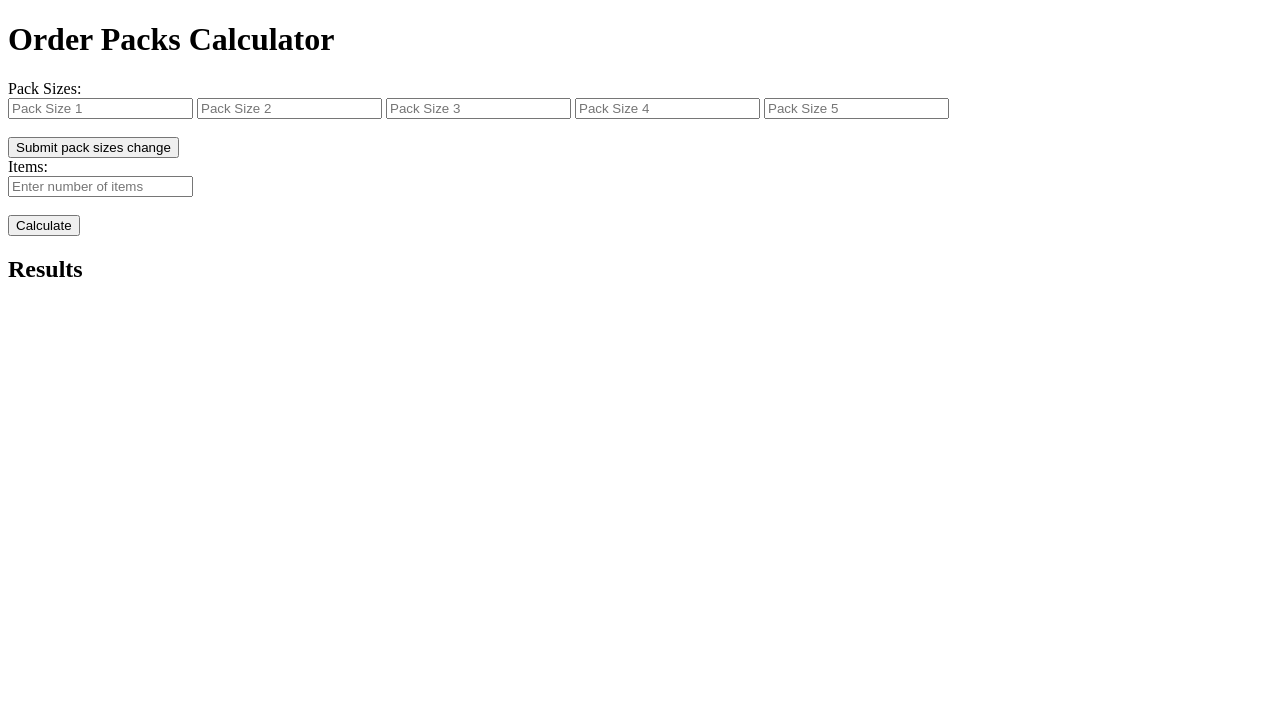
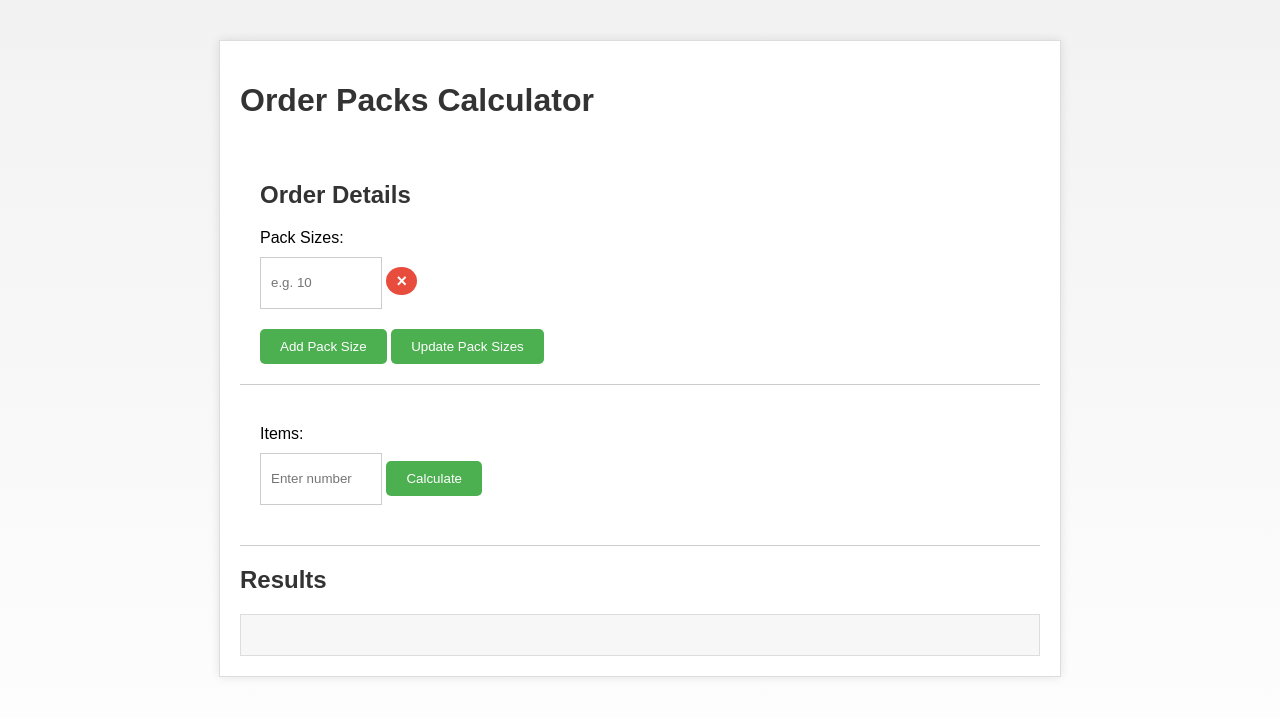
Before and after one commit to mbilalsurathia/Re_Partners_Service, a plain HTML site: page index.html in a window 1280 px wide. Drawn offline with Linux system fonts and the light colour scheme.

Commit message:
Update index.html

```diff
--- a/index.html
+++ b/index.html
@@ -1,49 +1,166 @@
+
+
 <!DOCTYPE html>
 <html lang="en">
 <head>
     <meta charset="UTF-8">
     <meta name="viewport" content="width=device-width, initial-scale=1.0">
     <title>Pack Calculator</title>
+    <style>
+        /* Add some basic styling to make the page more visually appealing */
+        body {
+            font-family: Arial, sans-serif;
+            background-image: linear-gradient(to bottom, #f2f2f2, #fff);
+            height: 100vh;
+            margin: 0;
+            padding: 0;
+        }
+        .container {
+            max-width: 800px;
+            margin: 40px auto;
+            padding: 20px;
+            background-color: #fff;
+            border: 1px solid #ddd;
+            box-shadow: 0 0 10px rgba(0, 0, 0, 0.1);
+        }
+        .section {
+            margin-bottom: 20px;
+            padding: 20px;
+            border-bottom: 1px solid #ccc;
+        }
+        label {
+            display: block;
+            margin-bottom: 10px;
+        }
+        input[type="number"] {
+            width: 100px;
+            height: 30px;
+            margin-bottom: 20px;
+            padding: 10px;
+            border: 1px solid #ccc;
+        }
+        button {
+            background-color: #4CAF50;
+            color: #fff;
+            padding: 10px 20px;
+            border: none;
+            border-radius: 5px;
+            cursor: pointer;
+        }
+        button:hover {
+            background-color: #3e8e41;
+        }
+        h1, h2 {
+            color: #333;
+        }
+        #results {
+            padding: 20px;
+            background-color: #f7f7f7;
+            border: 1px solid #ddd;
+        }
+        .remove-pack-size {
+            font-size: 18px;
+            font-weight: bold;
+            line-height: 1;
+            color: #fff;
+            background-color: #e74c3c;
+            border: none;
+            border-radius: 50%;
+            cursor: pointer;
+            padding: 5px 10px;
+            transition: background-color 0.2s ease-in-out;
+        }
+        .remove-pack-size:hover {
+            background-color: #c0392b;
+        }
+    </style>
 </head>
 <body>
-<h1>Order Packs Calculator</h1>
-
-<div>
-    <label for="packSizes">Pack Sizes:</label><br>
-    <input type="number" id="pack1" placeholder="Pack Size 1">
-    <input type="number" id="pack2" placeholder="Pack Size 2">
-    <input type="number" id="pack3" placeholder="Pack Size 3">
-    <input type="number" id="pack4" placeholder="Pack Size 4">
-    <input type="number" id="pack5" placeholder="Pack Size 5"><br><br>
-    <button onclick="submitPackSizes()">Submit pack sizes change</button>
+<div class="container">
+    <h1>Order Packs Calculator</h1>
+    <div class="section">
+        <h2>Order Details</h2>
+        <label for="packSizes">Pack Sizes:</label>
+        <div id="pack-size-container">
+            <div class="pack-size-input">
+                <input type="number" id="pack1" placeholder="e.g. 10" title="Small Pack">
+                <button class="remove-pack-size" onclick="removePackSize(this)">×</button>
+            </div>
+        </div>
+        <button class="add-pack-size" onclick="addPackSize()">Add Pack Size</button>
+        <button onclick="submitPackSizes()">Update Pack Sizes</button>
+        <div id="pack-size-feedback"></div>
+    </div>
+    <div class="section">
+        <label for="items">Items:</label>
+        <input type="number" id="items" placeholder="Enter number of items">
+        <button onclick="calculatePacks()">Calculate</button>
+    </div>
+    <h2>Results</h2>
+    <div id="results"></div>
 </div>
-
-<div>
-    <label for="items">Items:</label><br>
-    <input type="number" id="items" placeholder="Enter number of items"><br><br>
-    <button onclick="calculatePacks()">Calculate</button>
-</div>
-
-<h2>Results</h2>
-<div id="results"></div>
 
 <script>
     let packSizes = [];
+    let packSizeCount = 1;
 
+    function addPackSize() {
+        const packSizeContainer = document.getElementById('pack-size-container');
+        const newPackSizeInput = document.createElement('div');
+        newPackSizeInput.className = 'pack-size-input';
+        newPackSizeInput.innerHTML = `
+            <input type="number" placeholder="e.g. ${packSizeCount + 1}0" title="${packSizeCount + 1} Pack">
+            <button class="remove-pack-size" onclick="removePackSize(this)">×</button>
+        `;
+        packSizeContainer.appendChild(newPackSizeInput);
+        packSizeCount++;
+    }
+
+    function removePackSize(element) {
+        element.parentNode.remove();
+    }
     function submitPackSizes() {
-        packSizes = [
-            parseInt(document.getElementById('pack1').value),
-            parseInt(document.getElementById('pack2').value),
-            parseInt(document.getElementById('pack3').value),
-            parseInt(document.getElementById('pack4').value),
-            parseInt(document.getElementById('pack5').value),
-        ];
-        alert('Pack sizes updated');
+        packSizes = [];
+        const packSizeInputs = document.getElementById('pack-size-container').getElementsByTagName('input');
+        for (let i = 0; i < packSizeInputs.length; i++) {
+            const packValue = packSizeInputs[i].value;
+            const parsedValue = parseInt(packValue);
+            // Check if the input is not empty and is a valid number
+            if (packValue && !isNaN(parsedValue)) {
+                packSizes.push(parsedValue);
+            }
+        }
+        if (packSizes.length === 0) {
+            alert('No valid pack sizes added.');
+        } else {
+            alert('Pack sizes updated: ' + packSizes.join(', '));
+        }
+    }
+
+    function submitPackSizes1() {
+        // Collect pack sizes from input fields
+        for (let i = 1; i <= 5; i++) {
+            const packValue = document.getElementById(`pack${i}`).value;
+            const parsedValue = parseInt(packValue);
+
+            // Check if the input is not empty and is a valid number
+            if (packValue && !isNaN(parsedValue)) {
+                packSizes.push(parsedValue);
+            }
+        }
+
+        if (packSizes.length === 0) {
+            alert('No valid pack sizes added.');
+        } else {
+            alert('Pack sizes updated: ' + packSizes.join(', '));
+        }
     }
 
     function calculatePacks() {
         const items = parseInt(document.getElementById('items').value);
-
+        console.log(packSizes)
+        const resultDiv = document.getElementById('results');
+        resultDiv.innerHTML = JSON.stringify({})
         fetch('https://re-partners-service.onrender.com/calculate', {
             method: 'POST',
             headers: {
```
